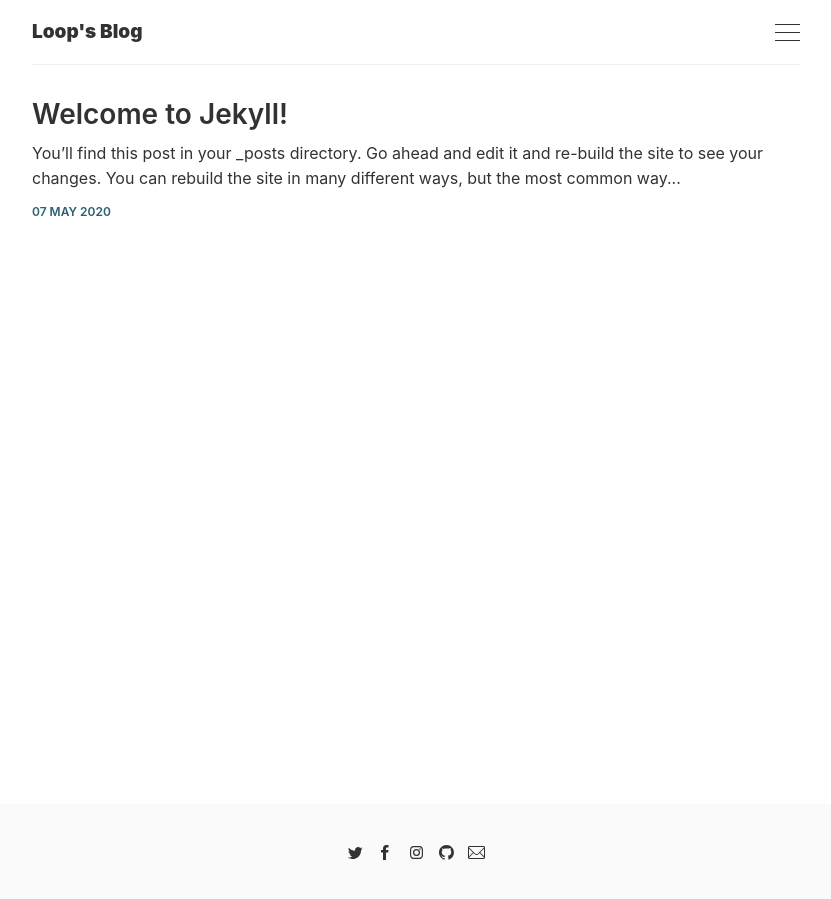
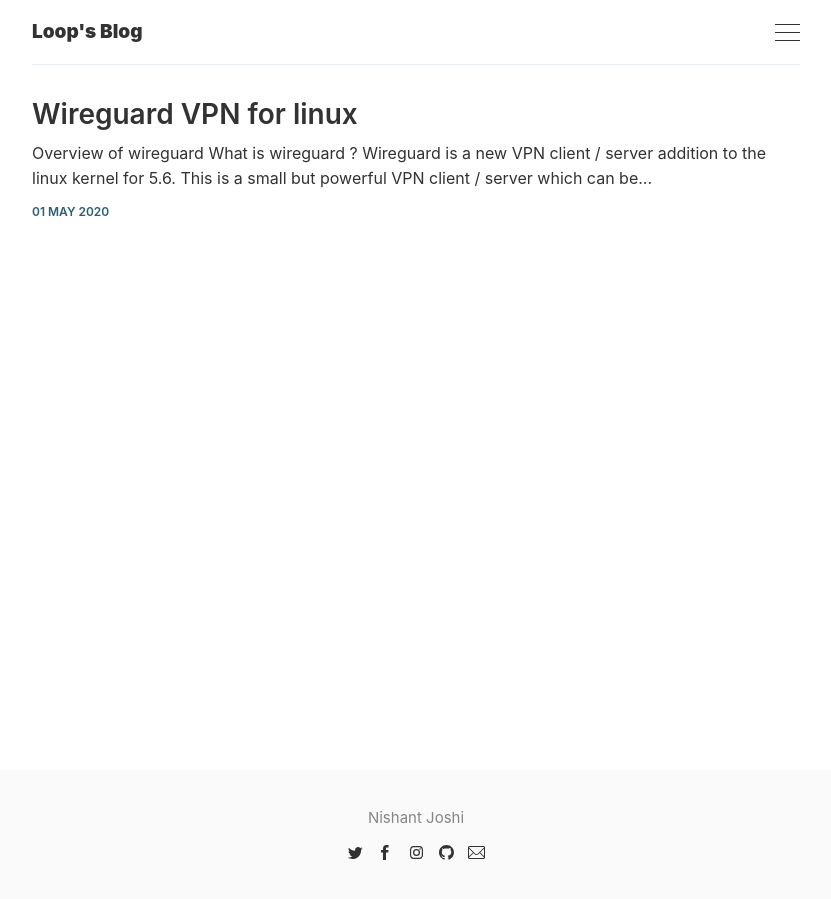
Before and after one commit to NishantJoshi00/nishantjoshi00.github.io, a Jekyll site: the page built from index.html, in a window 1280 px wide. Shown: the whole page, without its empty margins (224-1055 px from the left). Built offline with Jekyll 4.4.1, drawn with Linux system fonts in a browser that asks for light colours; the list of posts is cut into pages by our own code; part of the change alters nothing that is shown.

Commit message:
wireguard-posted

````diff
--- a/_includes/footer.html
+++ b/_includes/footer.html
@@ -1,7 +1,7 @@
 <footer class='c-footer'>
   <div class='o-grid'>
     <div class='o-grid__col o-grid__col--full'>
-
+      <p style="text-align: center; margin-bottom: 2px; font-size: 15px; color: rgb(133, 133, 133)">Nishant Joshi</p>
       <ul class='o-plain-list c-social-nav u-text-center'>
         <li class='c-social-nav__item'>
           <a href='{{ site.twitter }}' target='_blank'>
--- a/_posts/docs/2020-05-07-welcome-to-jekyll.markdown
+++ /dev/null
@@ -1,25 +0,0 @@
----
-layout: post
-title:  "Welcome to Jekyll!"
-date:   2020-05-07 18:42:26 +0530
-categories: jekyll update
----
-You’ll find this post in your `_posts` directory. Go ahead and edit it and re-build the site to see your changes. You can rebuild the site in many different ways, but the most common way is to run `jekyll serve`, which launches a web server and auto-regenerates your site when a file is updated.
-
-To add new posts, simply add a file in the `_posts` directory that follows the convention `YYYY-MM-DD-name-of-post.ext` and includes the necessary front matter. Take a look at the source for this post to get an idea about how it works.
-
-Jekyll also offers powerful support for code snippets:
-
-{% highlight ruby %}
-def print_hi(name)
-  puts "Hi, #{name}"
-end
-print_hi('Tom')
-#=> prints 'Hi, Tom' to STDOUT.
-{% endhighlight %}
-
-Check out the [Jekyll docs][jekyll-docs] for more info on how to get the most out of Jekyll. File all bugs/feature requests at [Jekyll’s GitHub repo][jekyll-gh]. If you have questions, you can ask them on [Jekyll Talk][jekyll-talk].
-
-[jekyll-docs]: https://jekyllrb.com/docs/home
-[jekyll-gh]:   https://github.com/jekyll/jekyll
-[jekyll-talk]: https://talk.jekyllrb.com/
--- /dev/null
+++ b/_posts/info-blog/2020-05-01-wireguard.md
@@ -0,0 +1,132 @@
+---
+layout: post
+title: Wireguard VPN for linux
+tags: [linux, VPN, blog]
+---
+# Overview of wireguard
+
+## What is wireguard ?
+
+Wireguard is a new VPN client / server addition to the linux kernel for 5.6. This is a small but powerful VPN client / server which can be setup and implemented within no time. It is build over and similar to the concept of SSH and moch.
+
+## Installation
+
+Source: [wireguard.com/install/](https://wireguard.com/install/)
+
+Those with kernel >= 5.6 you already got it. For Windows & Android users checkout their official website : [wireguard.com](wireguard.com)
+
+For linux there are couple of ways to install it
+
+- install using the default package manager
+- compile for source (but why would you do that)
+
+## Setting up
+
+There are two ways of setting up the wireguard VPN interface
+
+- Through the configuration file
+- Through command line
+
+### Through command line
+
+1. After installation is done, generation of private key for the tunneling is required
+
+   ```bash
+   $ wg genkey > private.key
+   # This generates the base64 encoded private key
+   $ chmod 600 private.key
+   # Securing it against any unwanted tampering
+   ```
+
+2. Setting up the network interface for the VPN
+
+   ```bash
+   $ ip link add wg0 type wireguard
+   # It could be anything wg0 - wgn
+   ```
+
+3. Setting IP Address for the newly created interface
+
+   ```bash
+   $ ip addr add <ip-address>/<sn-mask> dev wg0
+   # Here <sn-mask> : subnet mask
+   # wg0 is just the example you have to use the one specified in step 2
+   ```
+
+4. Configuring the interface
+
+   ```bash
+   $ wg set wg0 private-key ./private.key
+   # This is the assign the private key to the interface
+   ```
+
+5. To start / stop the interface
+
+   ```bash
+   # To start the interface
+   $ ip link set wg0 up
+   # To stop the interface
+   $ ip linke set wg0 down
+   ```
+
+After this is done the configuration of the interface is done
+
+Now, you might need to connect to someone's private network, to do this we have to configure the peer for the interface, this can be done multiple times with multiple peers
+
+```bash
+wg set wg0 peer <peer-pub-key> allowed-ips <ip-addr(with subnet mask)> endpoint <current-ip>:<port>
+# <peer-pub-key> : This is the public key of the peer
+# This can be generated by the peer after generating the private key
+# Once he has his own private.key and interface configured, then
+$ wg pubkey < private.key > public.key
+# Here your could also provide the private key directly and get the public key
+# $ echo <private-key> | wg pubkey
+
+# This content of the file public.key is the public key
+# <ip-addr> : This is the last known ip address of the host in the private network with subnetmask
+# <current-ip>:<port> : This is the IP address of the peer which is accessable to us, generally the port : 51820 but it could be anything to check what the port of the peer is ask him to :
+$ wg
+# This output of the command contains the listening port for the peer's interface
+# The endpoint is optional
+```
+---
+### Using configuration file
+
+Here we can generate a configuration file and then pass it to the wg command line interface, but there is a much better way, let's see what that is:
+
+1. Go the the /etc/wireguard
+
+2. Now, create a configuration file wg0.conf (*from wg0.conf - wgn.conf*)
+
+3. Generate and copy a private key using the wg command
+
+   ```bash
+   $ wg genkey
+   ```
+
+4. Let's add content to the configuration file
+
+   ```properties
+   [ Interface ]
+   PrivateKey = <Private-key> # Generated in step 3
+   ListenPort = 51820 # It could be anything really, this is often used
+
+   [ Peer ] # This section can be used multiple times depending on the no. of peers
+   # This section can be ignored if you just want to setup the interface
+   PublicKey = <peer-pub-key> # This is explained in the CLI peer setup step above
+   Endpoint = <current-ip>:<port> # This is the ip of the peer the is visible to us (optional)
+   AllowedIPs = <ip-addr> # This is the last known IP of the peer in the private net
+   ```
+
+5. After saving this you can spin up the interface with a single command.
+
+   ```bash
+   $ systemctl start wg-quick@wg0.service
+   # The wg0 -> can be replaced by the interface name you have choosen
+   ```
+
+---
+
+## Thank you
+
+source : [wireguard.com](wireguard.com)
````
